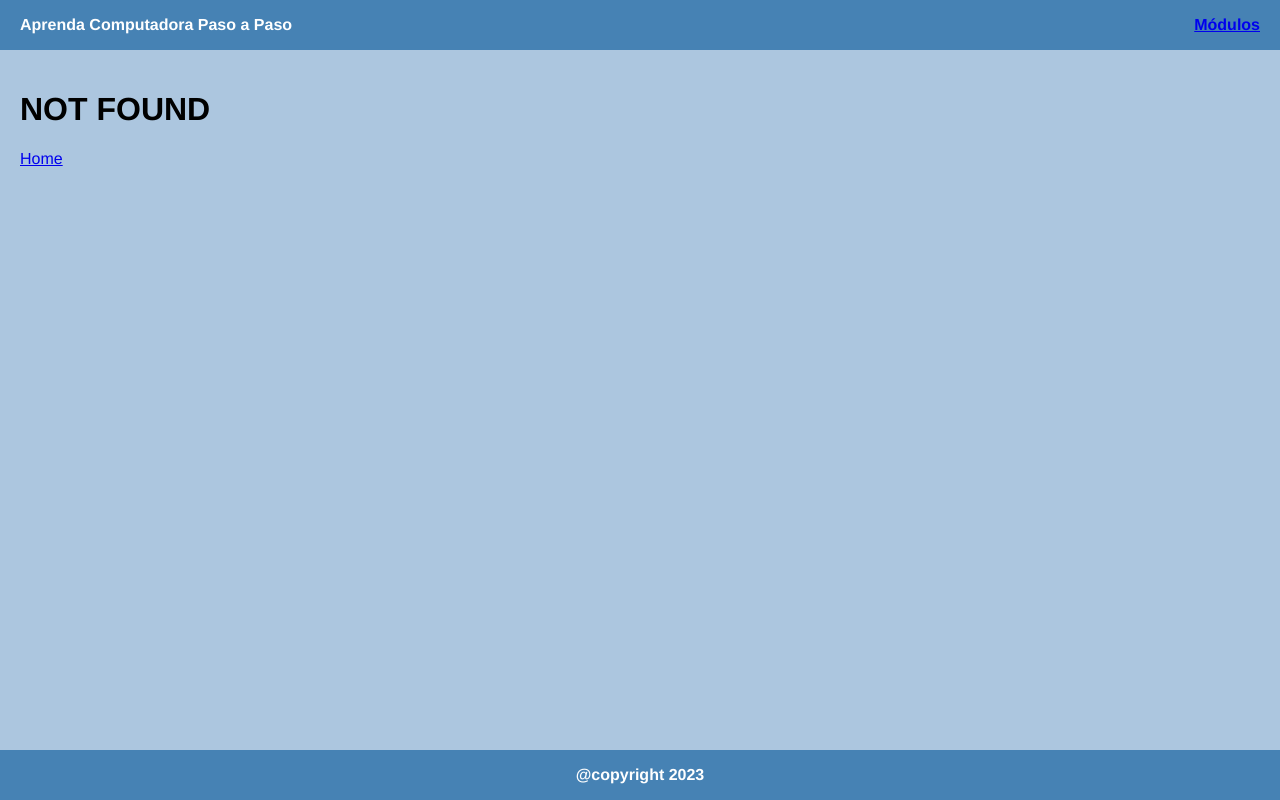
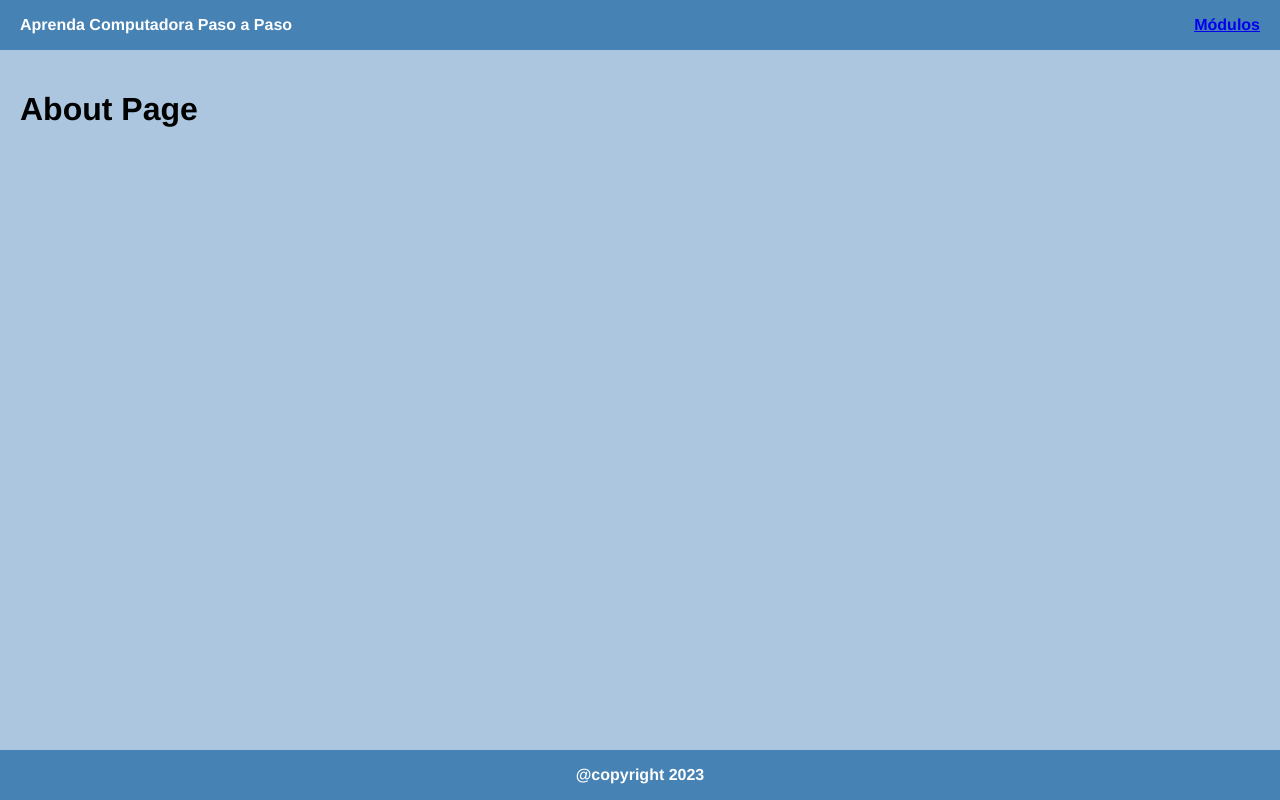
Before and after one commit to Redrogue12/aprenda-computadora, a Vue app: page /about in a window 1280 px wide. Before the commit this address had no page. Built offline with nearby package versions, Linux system fonts and the light colour scheme.

Commit message:
add about page

```diff
--- /dev/null
+++ b/src/pages/AboutPage.vue
@@ -0,0 +1,9 @@
+<template>
+  <h1>About Page</h1>
+</template>
+
+<script>
+export default {
+  name: 'About-Page'
+}
+</script>
--- a/src/router.js
+++ b/src/router.js
@@ -1,8 +1,9 @@
-import { createRouter, createWebHistory } from 'vue-router'
-import Modules from './components/Modules.vue'
-import ModuleExercise from './components/ModuleExercise.vue'
-import NotFound from './components/NotFound.vue'
-import HomePage from './components/HomePage.vue'
+import { createRouter, createWebHistory } from 'vue-router';
+import NotFound from './components/NotFound.vue';
+import HomePage from './pages/HomePage.vue';
+import AboutPage from './pages/AboutPage.vue';
+import ModulesPage from './pages/ModulesPage.vue';
+import ModulePage from './pages/ModulePage.vue';
 
 // https://router.vuejs.org/guide/essentials/dynamic-matching.html
 export const router = createRouter({
@@ -19,14 +20,19 @@ export const router = createRouter({
       component: HomePage,
     },
     {
+      path: '/about',
+      name: 'about',
+      component: AboutPage,
+    },
+    {
       path: '/modules',
       name: 'modules',
-      component: Modules,
+      component: ModulesPage,
     },
     {
       path: '/module/:module/exercise/:exercise',
       name: 'exercise',
-      component: ModuleExercise,
+      component: ModulePage,
       props: true,
     }
   ],
```
